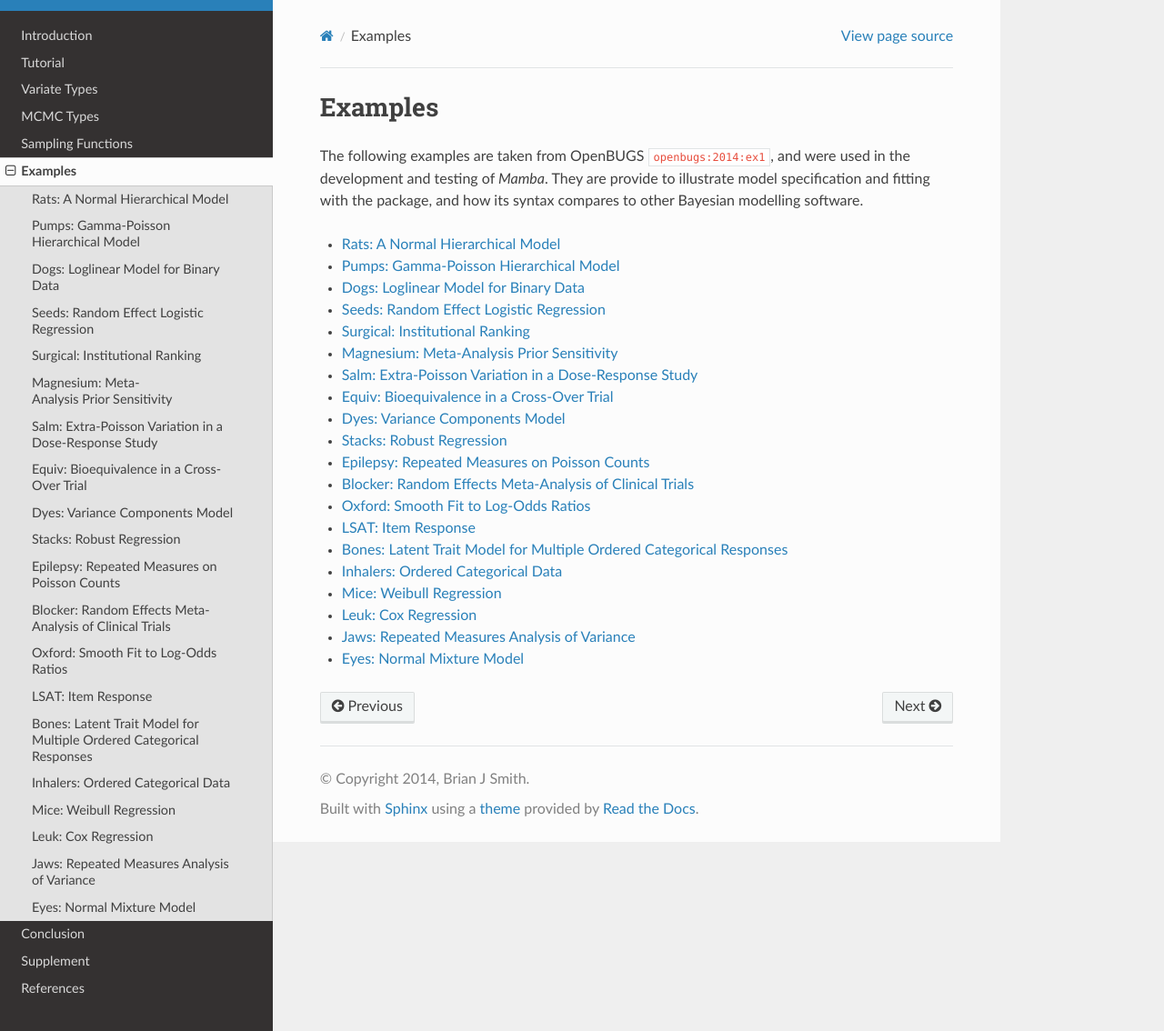
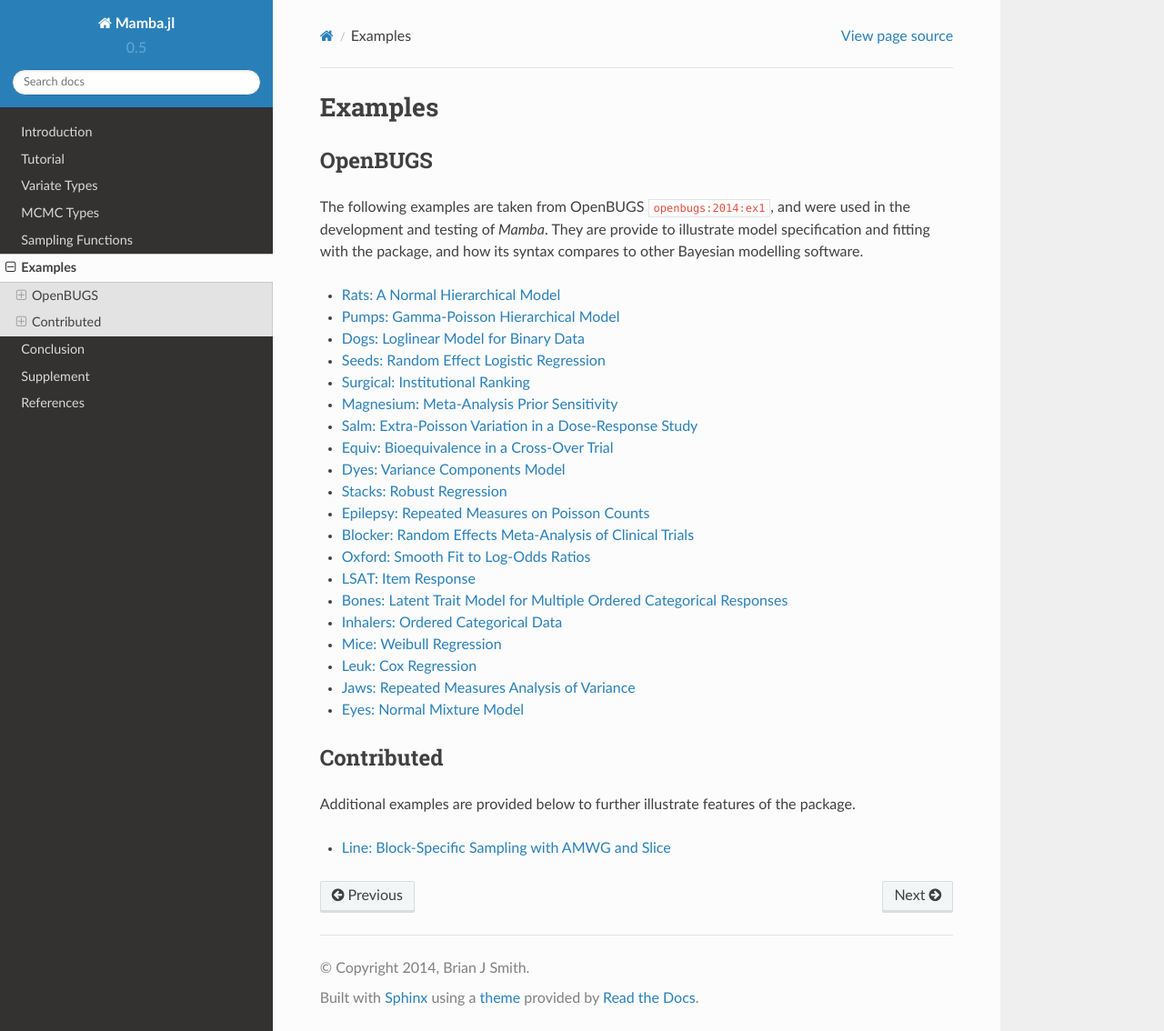
Before and after one commit to brian-j-smith/Mamba.jl, a Sphinx documentation site: the page built from doc/examples.rst, in a window 1280 px wide and 1134 px high. Shown: the whole window at 91% size. Built offline with Sphinx 7.4.7 and the Read the Docs theme 2.0.0, drawn with Linux system fonts in a browser that asks for light colours; formulas are drawn with MathJax 3; cross-references to code outside the pages are shown as plain code.

Commit message:
Issue #43: Add example of block-sampling with amwg! and slice!.

```diff
--- a/doc/examples.rst
+++ b/doc/examples.rst
@@ -2,6 +2,9 @@
 
 Examples
 ========
+
+OpenBUGS
+--------
 
 The following examples are taken from OpenBUGS :cite:`openbugs:2014:ex1`, and were used in the development and testing of `Mamba`.  They are provide to illustrate model specification and fitting with the package, and how its syntax compares to other Bayesian modelling software.
 
@@ -28,3 +31,14 @@
     examples/leuk.rst
     examples/jaws.rst
     examples/eyes.rst
+
+
+Contributed
+-----------
+
+Additional examples are provided below to further illustrate features of the package.
+
+.. toctree::
+    :maxdepth: 1
+
+    examples/line_amwg_slice.rst
--- /dev/null
+++ b/doc/examples/line_amwg_slice.rst
@@ -0,0 +1,36 @@
+.. index:: Examples; Line: Block-Specific Sampling with AMWG and Slice
+
+.. _example-Line_AMWG_Slice:
+
+Line: Block-Specific Sampling with AMWG and Slice
+-------------------------------------------------
+
+An example based on the linear regression model defined in the :ref:`section-Line` section.  The program below illustrates use of the stand-alone :func:`amwg!` and :func:`slice!` functions to sample different parameter blocks within the same MCMC algorithm.
+
+Analysis Program
+^^^^^^^^^^^^^^^^
+
+.. literalinclude:: line_amwg_slice.jl
+    :language: julia
+
+Results
+^^^^^^^
+
+.. code-block:: julia
+
+    Iterations = 1:10000
+    Thinning interval = 1
+    Chains = 1
+    Samples per chain = 10000
+
+    Empirical Posterior Estimates:
+          Mean        SD       Naive SE       MCSE       ESS
+    b0 0.64401798 0.99315634 0.0099315634 0.060725564  267.4805
+    b1 0.78985612 0.29790444 0.0029790444 0.017888106  277.3481
+    s2 1.20785292 2.96033511 0.0296033511 0.062566344 2238.7222
+
+    Quantiles:
+           2.5%       25.0%      50.0%     75.0%     97.5%
+    b0 -1.33127385 0.075527035 0.6403226 1.1902679 2.7665517
+    b1  0.16055439 0.625740352 0.7923275 0.9527029 1.3903861
+    s2  0.16673189 0.381185645 0.6538295 1.2373814 5.6065938
--- a/doc/samplers/amwg.rst
+++ b/doc/samplers/amwg.rst
@@ -30,7 +30,7 @@
 
     **Example**
 
-        The following example samples parameters in a simple linear regression model.  Details of the model specification and posterior distribution can be found in the :ref:`section-Supplement`.
+        The following example samples parameters in a simple linear regression model.  Details of the model specification and posterior distribution can be found in the :ref:`section-Supplement`.  Also, see the :ref:`example-Line_AMWG_Slice` example.
 
         .. literalinclude:: amwg.jl
             :language: julia
--- a/doc/samplers/slice.rst
+++ b/doc/samplers/slice.rst
@@ -29,7 +29,7 @@
 
     **Example**
 
-        The following example samples parameters in a simple linear regression model.  Details of the model specification and posterior distribution can be found in the :ref:`section-Supplement`.
+        The following example samples parameters in a simple linear regression model.  Details of the model specification and posterior distribution can be found in the :ref:`section-Supplement`.  Also, see the :ref:`example-Line_AMWG_Slice` example.
 
         .. literalinclude:: slice.jl
             :language: julia
```
Also changed, not shown: 2 other files.
